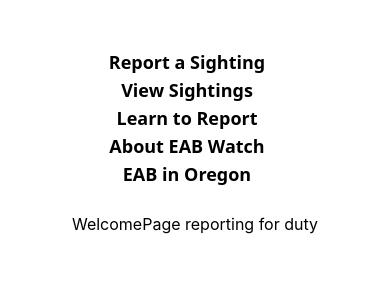
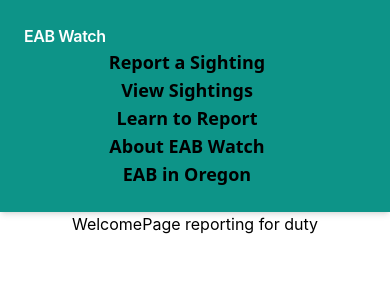
Before and after one commit to christian-johnson-dev/EAB-Watch, a React (Create React App) app in the folder client/: page / in a window 390 px wide. Shown: the top 300 px of the page. Built offline with nearby package versions, Linux system fonts and the light colour scheme.

Commit message:
Added state toggle for hamburger menu

```diff
--- a/client/src/components/Navigation/Navbar.js
+++ b/client/src/components/Navigation/Navbar.js
@@ -2,9 +2,9 @@
 import NavItem from "./NavItem";
 
 const Navbar = () => {
-  // Component Logic
+  const [isOpen, setIsOpen] = React.useState(false);
   return (
-    <nav className="flex items-center justify-between flex-wrap bg-teal p-6">
+    <nav className="flex shadow-md items-center justify-between flex-wrap bg-teal-600 p-6">
       <div className="flex items-center flex-no-shrink text-white mr-6">
         <span className="font-semibold text-x1 tracking-tight">EAB Watch</span>
       </div>
```
